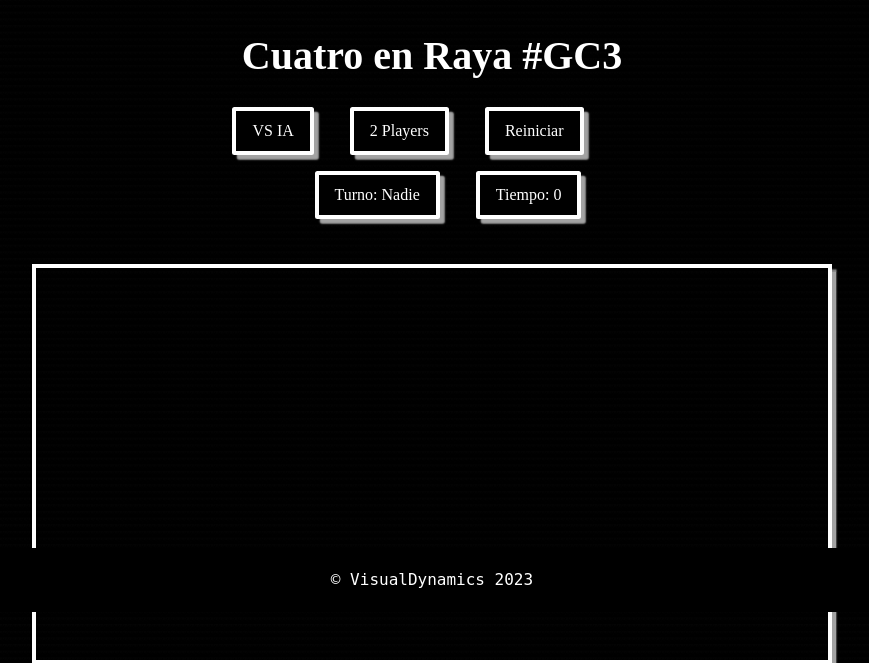
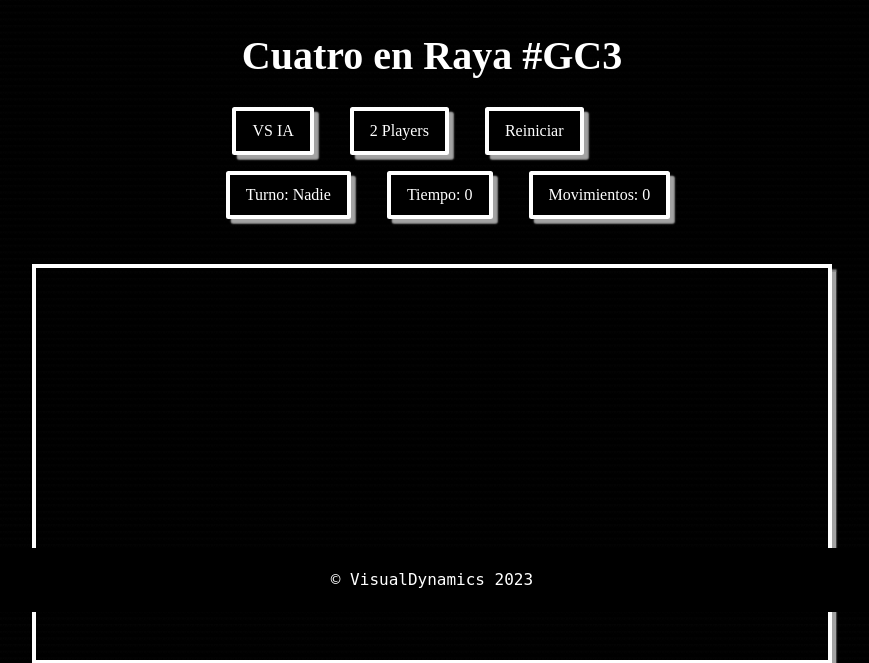
Before and after one commit to Redcario4444/VisualDynamics, a PHP site: page /main/cuatro_en_raya/index.php in a window 1280 px wide. Shown: the part 188-851 px from the top of the page, without its empty margins (208-1077 px from the left). Run offline with PHP 8.4, Linux system fonts and the light colour scheme; some web fonts are replaced.

Commit message:
Cuatro en raya

```diff
--- a/main/cuatro_en_raya/index.php
+++ b/main/cuatro_en_raya/index.php
@@ -25,6 +25,7 @@
         <div>
             <button class='botones-seleccion marcador'>Turno: <span id="turno">Nadie</span></button>
             <button class='botones-seleccion marcador'>Tiempo: <span id='time-number'>0</span></button>
+            <button class='botones-seleccion marcador'>Movimientos: <span id='movimientos-number'>0</span></button>
         </div>
     </div>
 
```
Also changed, not shown: 1 other file.
